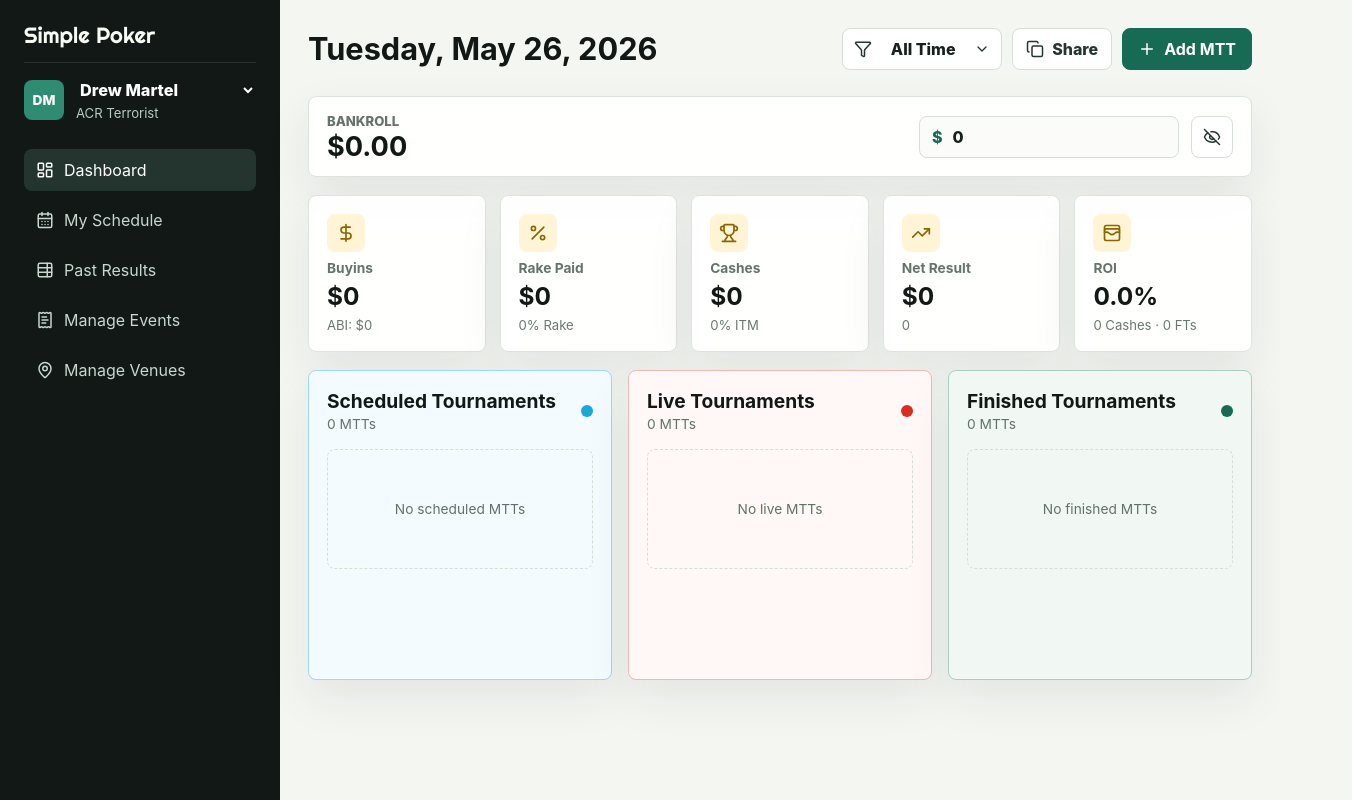
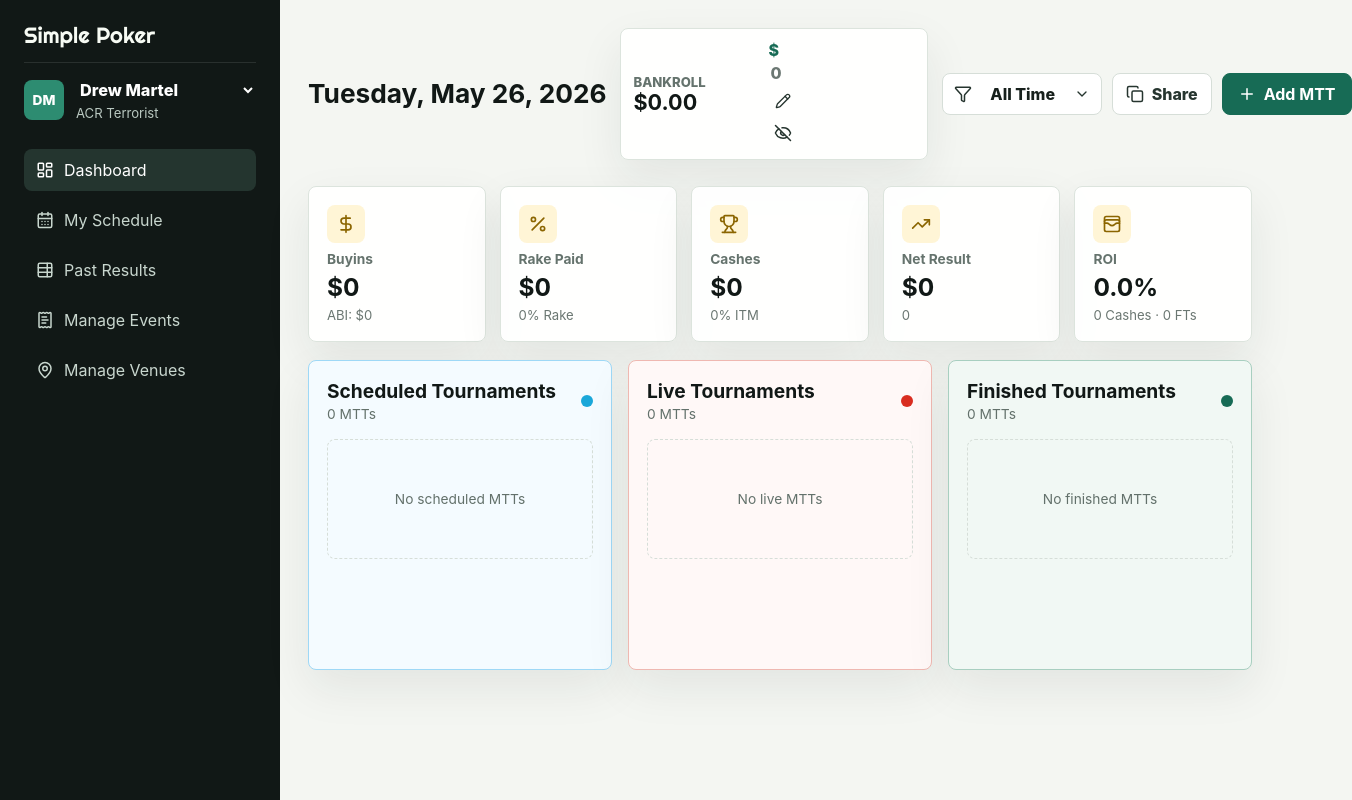
Before and after one commit to TannerJW22/simple-poker, a React (Vite) app: page / in a window 1280 px wide. Shown: the whole page, 1352 px wide, since content can reach past the window. Built offline with nearby package versions, Linux system fonts and the light colour scheme.

Commit message:
Inline bankroll controls in dashboard header

```diff
--- a/src/App.jsx
+++ b/src/App.jsx
@@ -451,6 +451,14 @@ function App() {
               <h1>{screenTitle(screen, editingResult)}</h1>
             )}
           </div>
+          {screen === "dashboard" && (
+            <BankrollPanel
+              isVisible={isBankrollVisible}
+              onChange={setBankrollValue}
+              onToggleVisibility={toggleBankrollVisibility}
+              value={bankrollValue}
+            />
+          )}
           <div className="topbar-actions">
             {screen === "ledger" && (
               <label className="search-box">
@@ -505,10 +513,6 @@ function App() {
 
         {screen === "dashboard" && (
           <Dashboard
-            bankrollValue={bankrollValue}
-            isBankrollVisible={isBankrollVisible}
-            onBankrollChange={setBankrollValue}
-            onToggleBankrollVisibility={toggleBankrollVisibility}
             scheduleGroups={scheduleGroups}
             totals={totals}
           />
@@ -594,23 +598,9 @@ function screenTitle(screen, editingResult) {
   return "";
 }
 
-function Dashboard({
-  bankrollValue,
-  isBankrollVisible,
-  onBankrollChange,
-  onToggleBankrollVisibility,
-  scheduleGroups,
-  totals,
-}) {
+function Dashboard({ scheduleGroups, totals }) {
   return (
     <div className="screen-stack">
-      <BankrollPanel
-        isVisible={isBankrollVisible}
-        onChange={onBankrollChange}
-        onToggleVisibility={onToggleBankrollVisibility}
-        value={bankrollValue}
-      />
-
       <section className="metric-grid" aria-label="Tournament summary">
         <Metric
           icon={DollarSign}
@@ -660,19 +650,27 @@ function Dashboard({
 
 function BankrollPanel({ isVisible, onChange, onToggleVisibility, value }) {
   const [draftValue, setDraftValue] = useState(() => formatInputNumber(value));
+  const [isEditing, setIsEditing] = useState(false);
 
   useEffect(() => {
-    setDraftValue(formatInputNumber(value));
-  }, [value]);
+    if (!isEditing) setDraftValue(formatInputNumber(value));
+  }, [isEditing, value]);
 
   function commitValue(nextValue) {
     const numericValue = Number(nextValue);
     if (nextValue === "" || !Number.isFinite(numericValue)) {
       setDraftValue(formatInputNumber(value));
+      setIsEditing(false);
       return;
     }
 
     onChange(numericValue);
+    setIsEditing(false);
+  }
+
+  function startEditing() {
+    setDraftValue(formatInputNumber(value));
+    setIsEditing(true);
   }
 
   return (
@@ -681,10 +679,11 @@ function BankrollPanel({ isVisible, onChange, onToggleVisibility, value }) {
         <span>Bankroll</span>
         <strong>{isVisible ? currency.format(value) : "Hidden"}</strong>
       </div>
-      <label className="bankroll-input">
+      <div className="bankroll-input">
         <span>$</span>
         <input
-          disabled={!isVisible}
+          aria-label="Bankroll amount"
+          disabled={!isVisible || !isEditing}
           inputMode="decimal"
           onBlur={(event) => commitValue(event.target.value)}
           onChange={(event) => setDraftValue(event.target.value)}
@@ -694,19 +693,27 @@ function BankrollPanel({ isVisible, onChange, onToggleVisibility, value }) {
             }
           }}
           placeholder={isVisible ? "0.00" : "Hidden"}
+          readOnly={!isEditing}
           step="0.01"
           type="number"
           value={isVisible ? draftValue : ""}
         />
-      </label>
+        <button
+          aria-label="Edit bankroll"
+          disabled={!isVisible}
+          onClick={startEditing}
+          type="button"
+        >
+          <Pencil size={16} />
+        </button>
         <button
           aria-label={isVisible ? "Hide bankroll" : "Show bankroll"}
-        className="icon-button"
           onClick={onToggleVisibility}
           type="button"
         >
           {isVisible ? <EyeOff size={18} /> : <Eye size={18} />}
         </button>
+      </div>
     </section>
   );
 }
--- a/src/styles.css
+++ b/src/styles.css
@@ -169,7 +169,7 @@ button {
   display: flex;
   align-items: center;
   justify-content: space-between;
-  gap: 20px;
+  gap: 14px;
   margin-bottom: 26px;
 }
 
@@ -197,7 +197,7 @@ h1 {
 
 .date-heading h1 {
   max-width: none;
-  font-size: clamp(1.7rem, 2.4vw, 2.35rem);
+  font-size: clamp(1.55rem, 2.05vw, 2.08rem);
   line-height: 1.08;
   white-space: nowrap;
 }
@@ -348,20 +348,22 @@ h2 {
 }
 
 .bankroll-panel {
-  display: grid;
-  grid-template-columns: minmax(220px, 1fr) minmax(180px, 260px) auto;
+  display: flex;
   align-items: center;
-  gap: 12px;
+  gap: 10px;
+  flex: 0 0 auto;
+  width: clamp(270px, 24vw, 340px);
   border: 1px solid #dce4dd;
   border-radius: 8px;
-  padding: 16px 18px;
+  padding: 10px 12px;
   background: rgba(255, 255, 255, 0.96);
   box-shadow: 0 18px 46px rgba(26, 41, 36, 0.08);
 }
 
 .bankroll-panel > div {
   display: grid;
-  gap: 4px;
+  gap: 2px;
+  min-width: 116px;
 }
 
 .bankroll-panel span {
@@ -373,18 +375,25 @@ h2 {
 
 .bankroll-panel strong {
   color: #111816;
-  font-size: 1.7rem;
+  font-size: 1.35rem;
   line-height: 1;
 }
 
 .bankroll-input {
   display: flex;
   align-items: center;
-  gap: 8px;
-  min-height: 42px;
-  border: 1px solid #d6ded8;
+  gap: 6px;
+  flex: 1;
+  min-width: 0;
+  min-height: 38px;
+  border: 1px solid transparent;
   border-radius: 8px;
-  padding: 0 12px;
+  padding: 0 8px;
+  background: transparent;
+}
+
+.bankroll-input:focus-within {
+  border-color: #d6ded8;
   background: #fbfcfa;
 }
 
@@ -401,6 +410,27 @@ h2 {
   color: #17201c;
   font-weight: 800;
   outline: 0;
+}
+
+.bankroll-input button {
+  display: inline-grid;
+  flex: 0 0 auto;
+  place-items: center;
+  width: 30px;
+  height: 30px;
+  border: 0;
+  border-radius: 7px;
+  background: transparent;
+  color: #26352f;
+}
+
+.bankroll-input button:hover:not(:disabled) {
+  background: #edf4f0;
+}
+
+.bankroll-input button:disabled {
+  color: #9aa6a0;
+  cursor: not-allowed;
 }
 
 .bankroll-input input:disabled {
@@ -1365,6 +1395,10 @@ td {
     width: 100%;
   }
 
+  .bankroll-panel {
+    width: 100%;
+  }
+
   .metric-grid,
   .bankroll-panel,
   .period-list,
```
Lines whose indentation alone changed are shown as unchanged.
